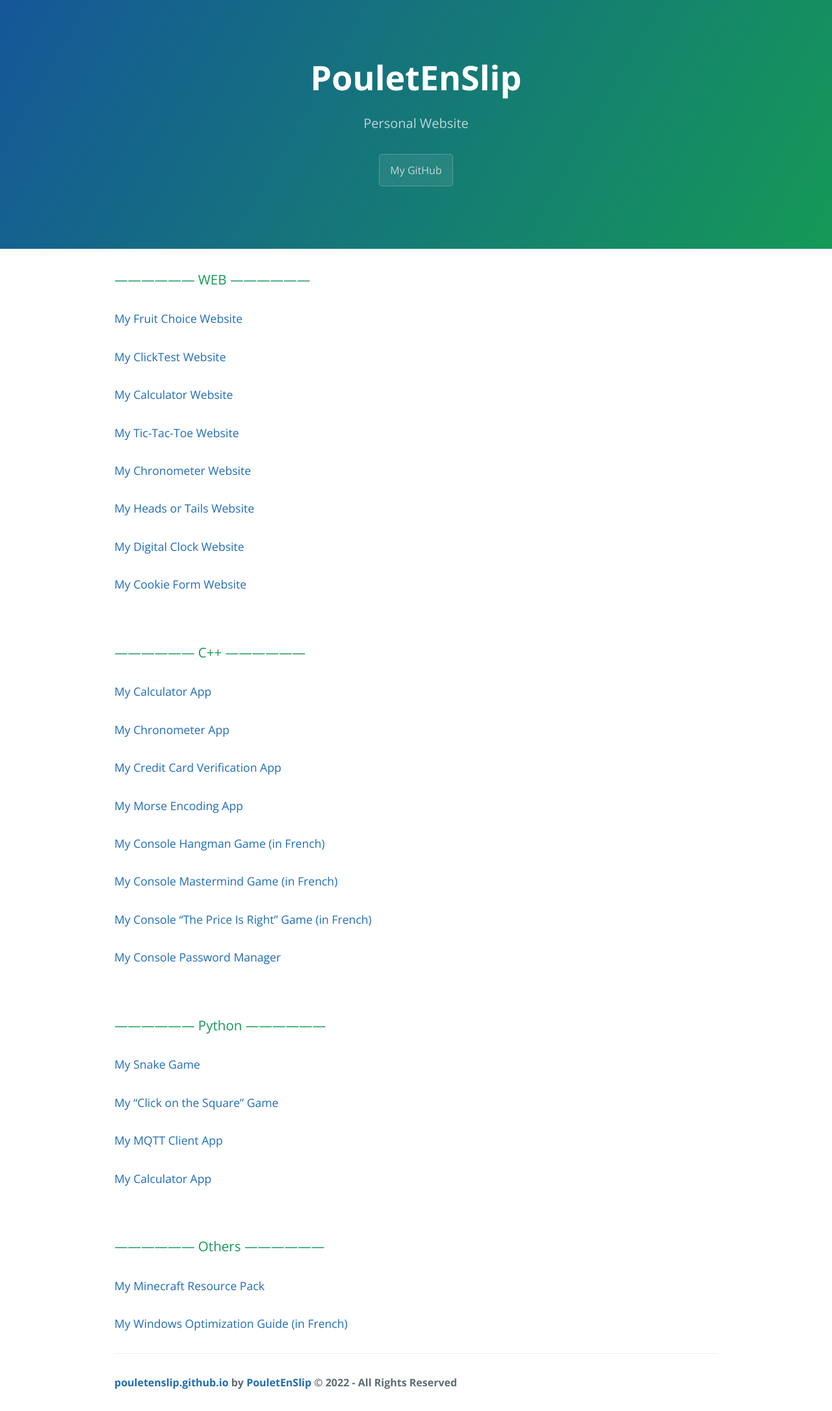
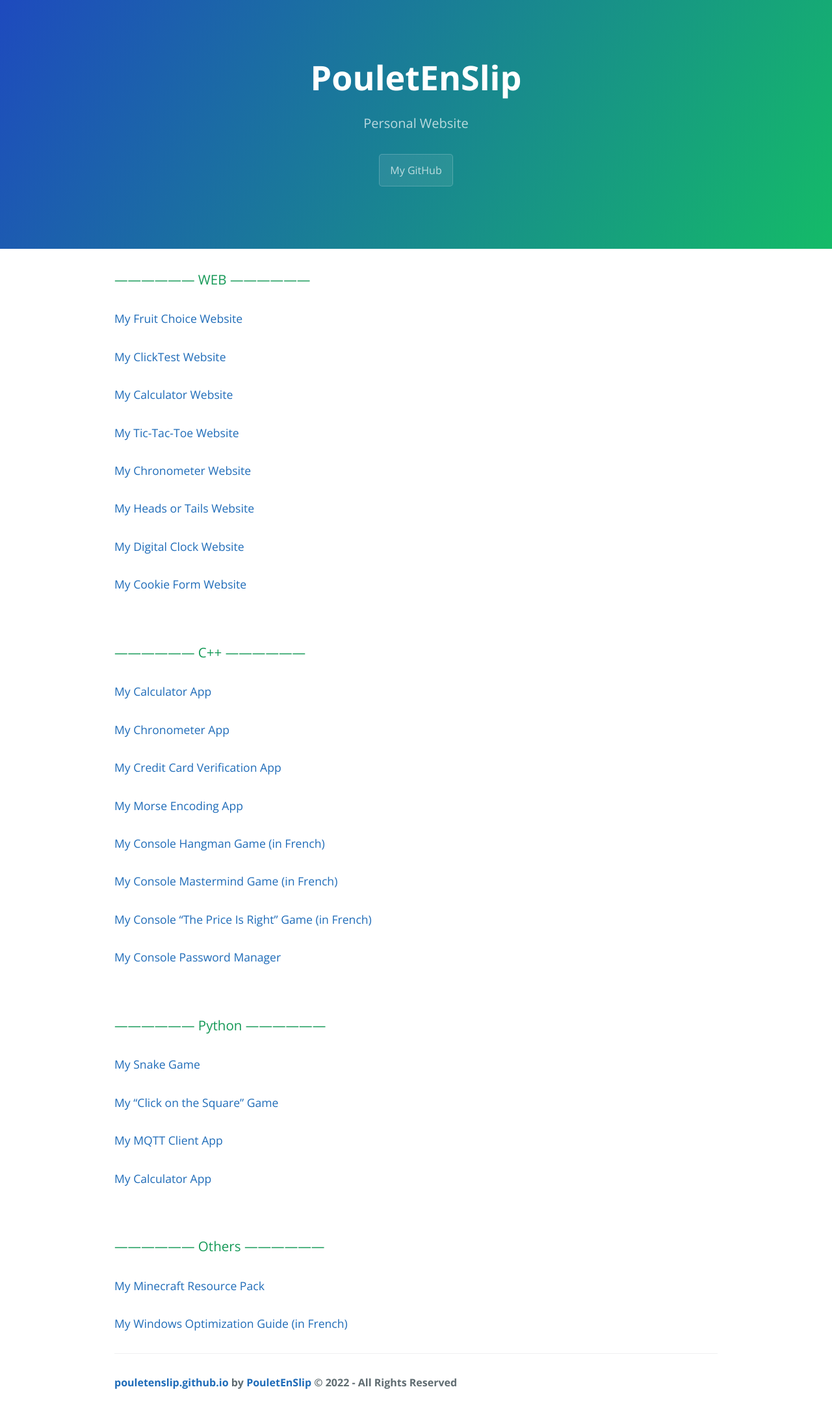
Before and after one commit to PouletEnSlip/pouletenslip.github.io, a Jekyll site: the page built from index.md, in a window 1280 px wide. Shown: the whole page at 65% size. Built offline with Jekyll 4.4.1, drawn with Linux system fonts in a browser that asks for light colours; comment, search, counter and statistics services are not loaded; our own code applies the rules of GitHub Pages for plain Markdown files.

Commit message:
Update jekyll-theme-cayman.scss

```diff
--- a/_sass/jekyll-theme-cayman.scss
+++ b/_sass/jekyll-theme-cayman.scss
@@ -106,8 +106,8 @@
 .page-header {
   color: #fff;
   text-align: center;
-  background-color: #159957;
-  background-image: linear-gradient(120deg, #155799, #159957);
+  //background-color: #159957;
+  background-image: linear-gradient(120deg, #1e4abe, #14bb68);
 
   @include large {
     padding: 5rem 6rem;
```
